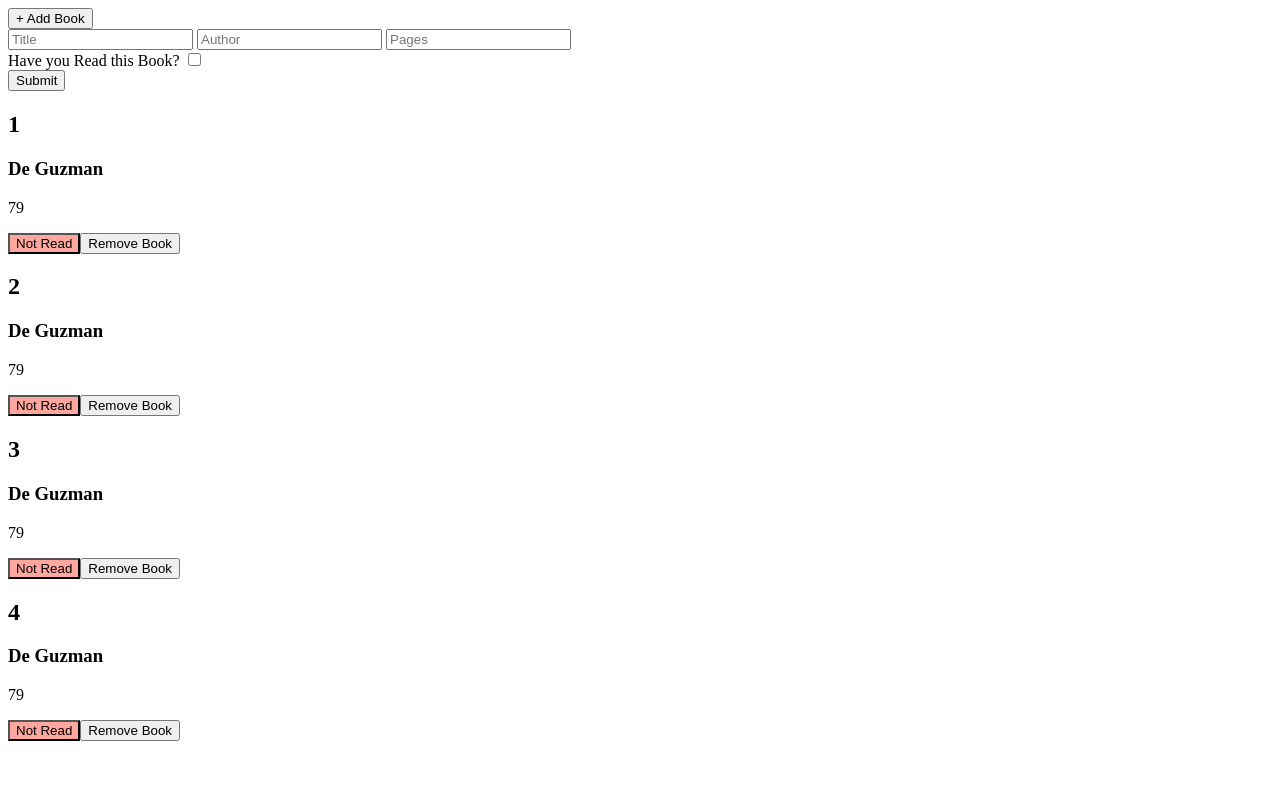
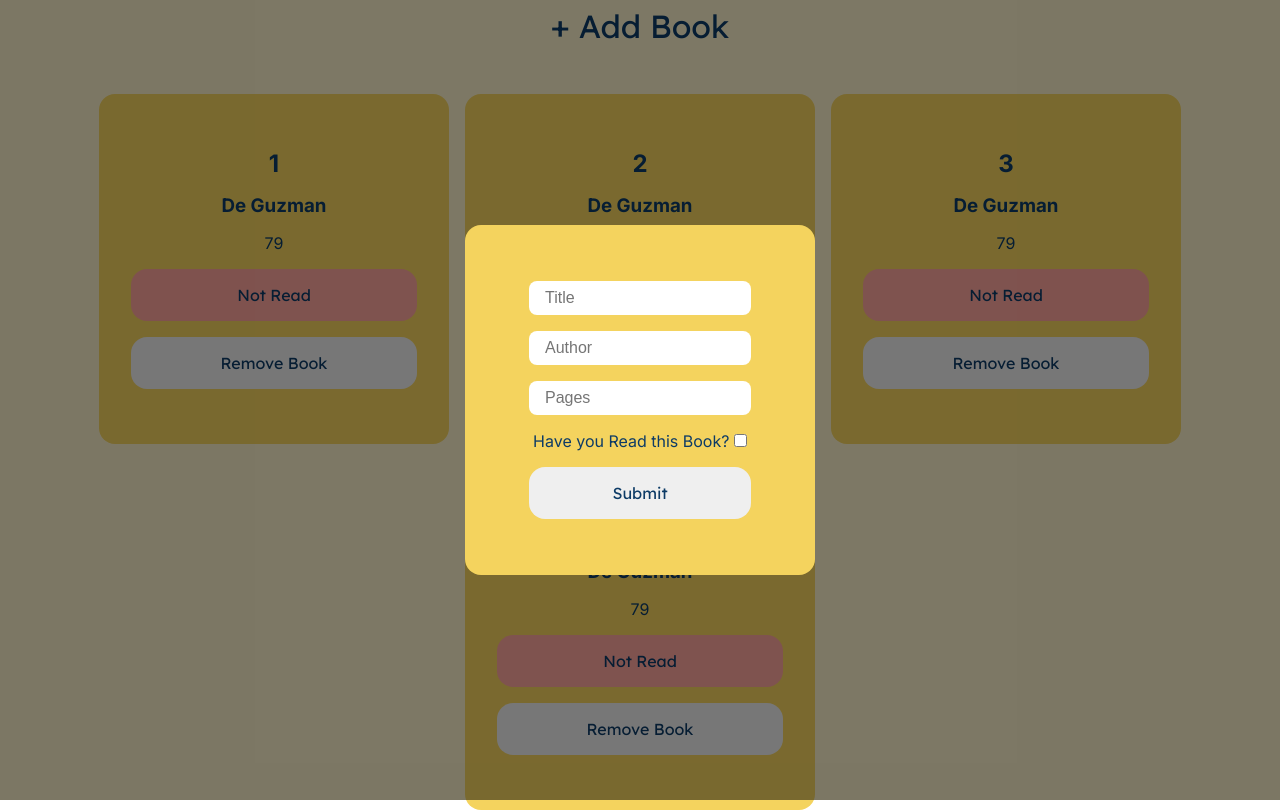
Before and after one commit to theadg/library, a plain HTML site: page index.html in a window 1280 px wide. Both pictures are taken after a click on the button "+ Add Book". Drawn offline with Linux system fonts and the light colour scheme.

Commit message:
Add compiled style

```diff
--- a/styles/style.css
+++ b/styles/style.css
@@ -1 +1,137 @@
-/*# sourceMappingURL=style.css.map */
+* {
+  margin: 0;
+  padding: 0;
+  box-sizing: border-box;
+}
+
+main {
+  height: 100vh;
+  width: 100vw;
+  display: flex;
+  align-items: center;
+  justify-content: center;
+  gap: 2rem;
+  flex-direction: column;
+  font-family: "Inter", sans-serif;
+  background-color: #FAF0CA;
+  color: #0D3B66;
+}
+main .btn {
+  font-size: 1rem;
+  border: none;
+  padding: 1rem 0;
+  font-family: "Lexend Deca", sans-serif;
+  color: #0D3B66;
+  border-radius: 1rem;
+  font-size: 2rem;
+  background-color: transparent;
+  padding: 1rem 2rem;
+}
+main .btn:hover {
+  background-color: #eee2b4;
+  cursor: pointer;
+}
+
+.book {
+  background-color: #F4D35E;
+  height: 350px;
+  display: flex;
+  align-items: center;
+  justify-content: center;
+  flex-direction: column;
+  padding: 0 2rem;
+  gap: 1rem;
+  border-radius: 1rem;
+  width: 100%;
+  min-width: 350px;
+  max-width: 350px;
+}
+.book__container {
+  display: flex;
+  align-items: center;
+  justify-content: center;
+  flex-wrap: wrap;
+  gap: 1rem;
+}
+.book__modal {
+  position: fixed;
+  display: flex;
+  align-items: center;
+  justify-content: center;
+  width: 100%;
+  height: 100%;
+  background-color: rgba(0, 0, 0, 0.5);
+  opacity: 0;
+  visibility: hidden;
+  transform: scale(1.1);
+  transition: visibility 0s linear 0.25s, opacity 0.25s 0s, transform 0.25s;
+}
+.book__form {
+  background-color: #F4D35E;
+  height: 350px;
+  display: flex;
+  align-items: center;
+  justify-content: center;
+  flex-direction: column;
+  padding: 0 2rem;
+  gap: 1rem;
+  border-radius: 1rem;
+  width: 100%;
+  min-width: 350px;
+  max-width: 350px;
+  width: -webkit-fit-content;
+  width: -moz-fit-content;
+  width: fit-content;
+  padding: 0 4rem;
+}
+.book__form .book__input {
+  font-size: 1rem;
+  -webkit-appearance: none;
+     -moz-appearance: none;
+          appearance: none;
+  border: none;
+  outline: none;
+  padding: 0.5rem 1rem;
+  width: 100%;
+  border-radius: 0.5rem;
+}
+.book__form .book__submit {
+  width: 100%;
+  font-size: 1rem;
+  border: none;
+  padding: 1rem 0;
+  font-family: "Lexend Deca", sans-serif;
+  color: #0D3B66;
+  border-radius: 1rem;
+}
+.book__form .book__checkbox {
+  accent: #0D3B66;
+}
+.book__buttons {
+  display: flex;
+  align-items: center;
+  justify-content: center;
+  flex-direction: column;
+  gap: 1rem;
+  width: 100%;
+}
+.book .book__btn {
+  width: 100%;
+  font-size: 1rem;
+  border: none;
+  padding: 1rem 0;
+  font-family: "Lexend Deca", sans-serif;
+  color: #0D3B66;
+  border-radius: 1rem;
+}
+.book .book__btn:hover {
+  cursor: pointer;
+  background-color: #dad3bc;
+}
+
+.show-modal {
+  opacity: 1;
+  visibility: visible;
+  transform: scale(1);
+  transition: visibility 0s linear 0s, opacity 0.25s 0s, transform 0.25s;
+}/*# sourceMappingURL=style.css.map */
```
